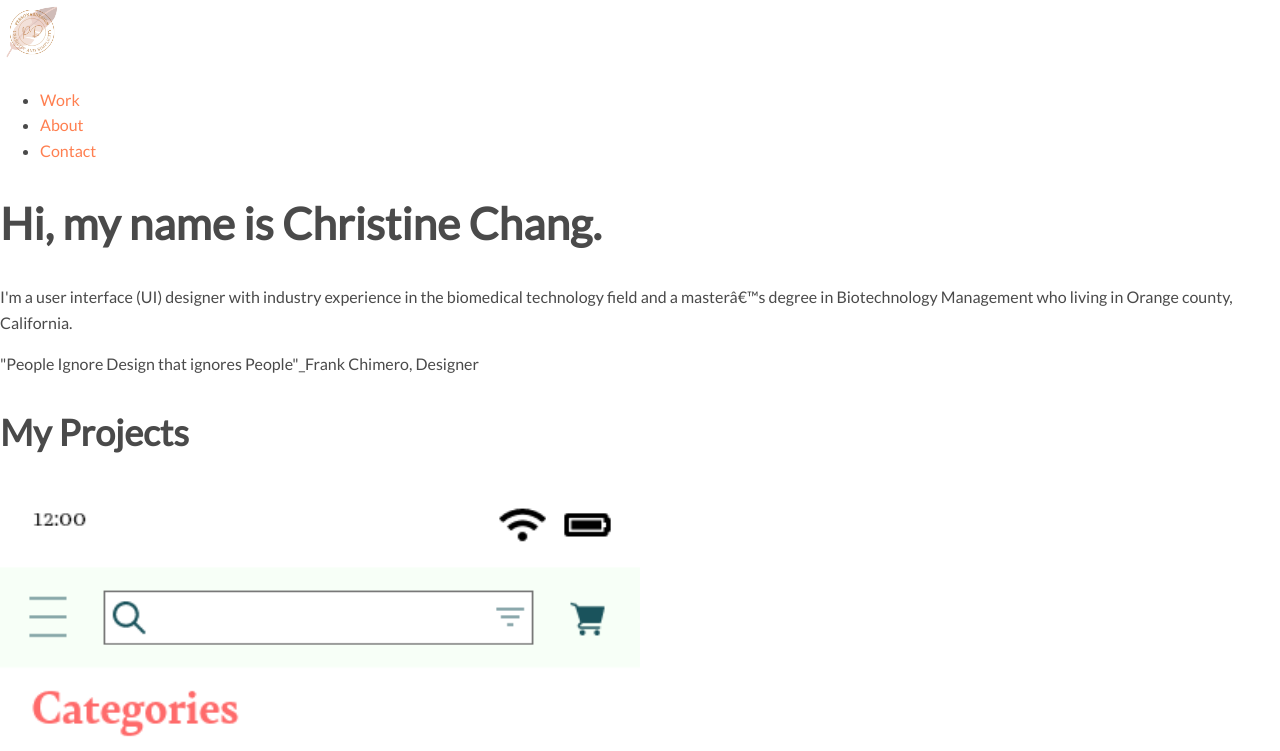
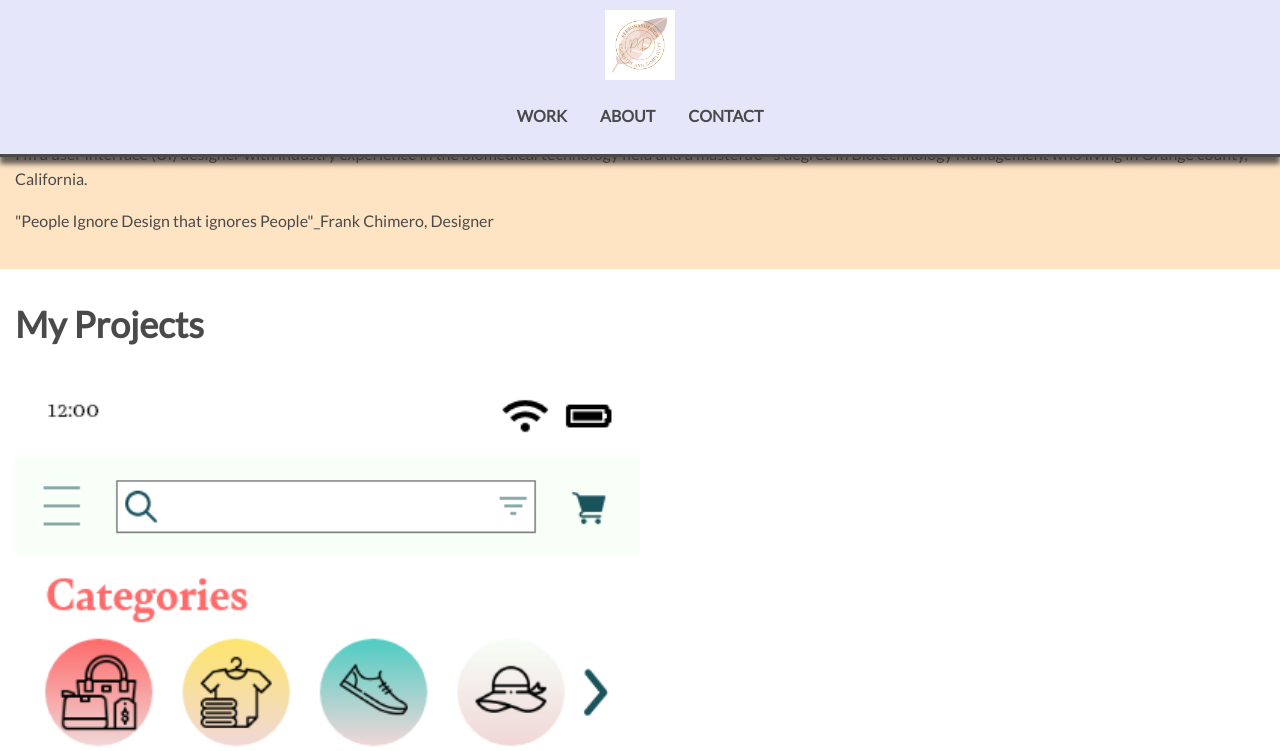
Before and after one commit to MeiUI/Porfolio-website, a plain HTML site: page index.html in a window 1280 px wide. Shown: the top 751 px of the page. Drawn offline with Linux system fonts and the light colour scheme.

Commit message:
added css layout

```diff
--- a/css/style.css
+++ b/css/style.css
@@ -4,9 +4,20 @@ Primary Color (Blue): #05676e;
 Secondary Color (Green): #489c79;
 */
 header {
-  background-color: #ff44c4;
-  padding: 10px;
-  margin: 10px;
+  background-color: #e6e6fa;
+  text-align: center;
+  padding: 10px 0;
+  margin: 0;
+  border-bottom: 3px solid #4a4a4a;
+  -webkit-box-shadow: 0px 7px 5px 0px rgba(50, 50, 50, 0.75);
+-moz-box-shadow:    0px 7px 5px 0px rgba(50, 50, 50, 0.75);
+box-shadow:         0px 7px 5px 0px rgba(50, 50, 50, 0.75);
+position: fixed;
+display: inline-block;
+width: 100%;
+}
+* {
+  box-sizing: border-box;
 }
 body {
   background-color: #ffffff;
@@ -16,7 +27,6 @@ body {
   line-height: 1.6; /* Sets the line-height to 1.6 * the font-size */
   color: #4a4a4a;
 }
-
 h1, h2, h3, h4 {
   line-height: 1.4;
 }
@@ -42,7 +52,7 @@ img {
   width: 50%;
 }
 .logo {
-  width: 5%;
+  max-width: 70px;
 }
 .vintagen.homepage {
   width: 20%;
@@ -96,3 +106,39 @@ a:focus {
 .button.contact:active { /* selected link */
   color: #994c30;
 }
+/* Layout styling */
+.container {
+  padding: 0 15px;
+}
+.row {
+  margin: 25px 0; /* 25px top and bottom, 0 left and right */
+}
+#work .row { padding-bottom: 25px; border-bottom: 1px solid #4a4a4a; }
+#hero h1 {
+  text-align: center; /* Centers text */
+}
+nav > ul {
+  list-style-type: none;
+  padding: 0;
+}
+nav > ul > li {
+  display: inline-block;
+}
+nav > ul > li > a {
+  padding: 0 15px;
+  text-transform: uppercase;
+  font-weight: 700;
+  color: #4a4a4a;
+}
+nav {
+  width: 100%;
+}
+#hero {
+  background-color: #ffe4c4;
+}
+#hero {
+  background-color: #ffe4c4;
+  padding: 20px 0;
+  display: inline-block;
+  width: 100%;
+}
--- a/index.html
+++ b/index.html
@@ -12,43 +12,46 @@
   <meta name="author" content="YourName">
   <meta name="description" content="Short description including keywords related to the pages content for SEO purposes">
   <title>About Christine Chang UI/UX Designer</title>
-  <div>
-    <img src="img/PersonasDesign_logo.png" class="logo" alt="Christine Chang">
+</head>
+
+<body>
+  <header>
+  <div class="container">
+    <img src="img/PersonasDesign_logo.png" class="logo" alt="Logo">
     <nav>
-      <ul>
+      <ul class="navigation">
         <li><a href="index.html">Work</a></li>
         <li><a href="about.html">About</a></li>
         <li><a href="#contact">Contact</a></li>
       </ul>
     </nav>
   </div>
-</head>
-
-<body>
-  <div>
-    <div>
+</header>
+  <div id="hero">
+    <div class="container">
       <h1>Hi, my name is Christine Chang.</h1>
       <span>I'm a user interface (UI) designer with industry experience in the biomedical technology field and a master’s degree in Biotechnology Management who living in Orange county, California.</span>
       <p>"People Ignore Design that ignores People"_Frank Chimero, Designer</p>
     </div>
   </div>
-  <div>
+  <div id="work">
     <!-- open section for project -->
-    <div>
+    <div class="container">
       <!-- open 1st part of the section for project -->
       <h2>My Projects</h2>
     </div><!-- end 1st part of the section for project -->
-    <div>
+    <div id="work">
       <!-- open row that holds (2) columns for project -->
-      <div>
+      <div class="container">
         <!-- open first column (used for image) -->
         <picture>
           <source srcset="img/Home Page.png" media="(max-width:767px)">
           <img src="img/Home Page.png" alt="App Image">
         </picture>
       </div><!-- end first column -->
-      <div>
+      <div class="container">
         <!-- open second column (used for text) -->
+        <div class="row">
         <h3>Vintagen (Vintage Clothing Apps)</h3><!-- heading for the project -->
         <p>
           <!-- open 1st paragraph -->
@@ -64,15 +67,16 @@
         </p><!-- end 3rd paragraph -->
         <a href="Vintagen.html" class="button">View Project</a>
       </div><!-- end second column -->
-      <div>
+      <div class="container">
         <!-- open first column (used for image) -->
         <picture>
           <source srcset="img/Moneysaving_Website_Laptop.png" media="(max-width:767px)">
           <img src="img/Moneysaving_Website_Laptop.png" alt="App Image">
         </picture>
       </div><!-- end first column -->
-      <div>
+      <div class="container">
         <!-- open second column (used for text) -->
+        <div class="row">
         <h3> Salvare (Money-saving apps)</h3> <!-- heading for the project 2 -->
         <p>
           <!-- open 1st paragraph -->
@@ -94,7 +98,7 @@
 </body>
 </div>
 <footer id="contact">
-  <div>
+  <div class="container">
     <h2>Get in Touch</h2>
     <p>
       Do you like my work and want to discuss opportunities? Please get in touch. Call: <a href="tel:+491234567">+49 1234567</a> or Skype me at <a href="skype:hello.careerfoundry">hello.careerfoundry</a>. Prefer sending an email?
```
Also changed, not shown: Vintagen.html (+41 -18 lines), about.html (+14 -11 lines).
